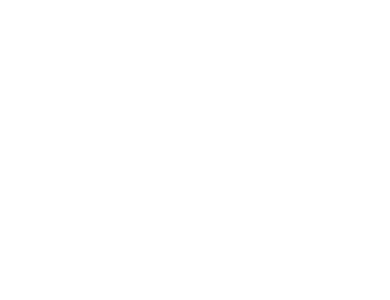
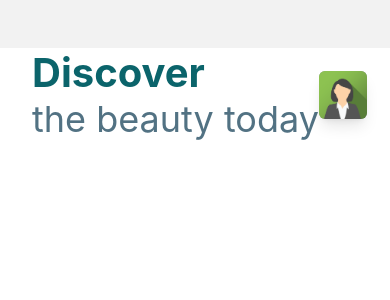
Before and after one commit to sirawat21/react-native-simple-app, a React Native app: screen /Discover in a window 390 px wide. Shown: the top 300 px of the page. Built offline with nearby package versions, Linux system fonts and the light colour scheme.

Commit message:
Added first section; title and avatar

```diff
--- a/screens/discover/discover.screen.jsx
+++ b/screens/discover/discover.screen.jsx
@@ -1,7 +1,7 @@
 import { useLayoutEffect } from "react";
 import { useNavigation } from "@react-navigation/native";
 import * as Animatable from "react-native-animatable";
-import { HeroImage } from "../../assets";
+import { Avatar } from "../../assets";
 import {
   SafeAreaView,
   Text,
@@ -20,8 +20,21 @@
   }, []);
 
   return (
-    <SafeAreaView className="bg-white flex-1 relative">
+    <SafeAreaView className="bg-white flex-1 relative mt-12">
       {/* First Section */}
+      {/* Title & Avatar */}
+      <View className="flex-row items-center justify-between px-8">
+        <View>
+          <Text className="text-[40px] text-[#0B646B] font-bold">Discover</Text>
+          <Text className="text-[#527283] text-[36px]">the beauty today</Text>
+        </View>
+        <View className="w-12 h-12 bg-gray-400 rounded-md items-center justify-center shadow-lg">
+          <Image
+            className="w-full h-full object-cover rounded-md"
+            source={Avatar}
+          />
+        </View>
+      </View>
       {/* Second Section */}
       {/* Third Section */}
     </SafeAreaView>
```
